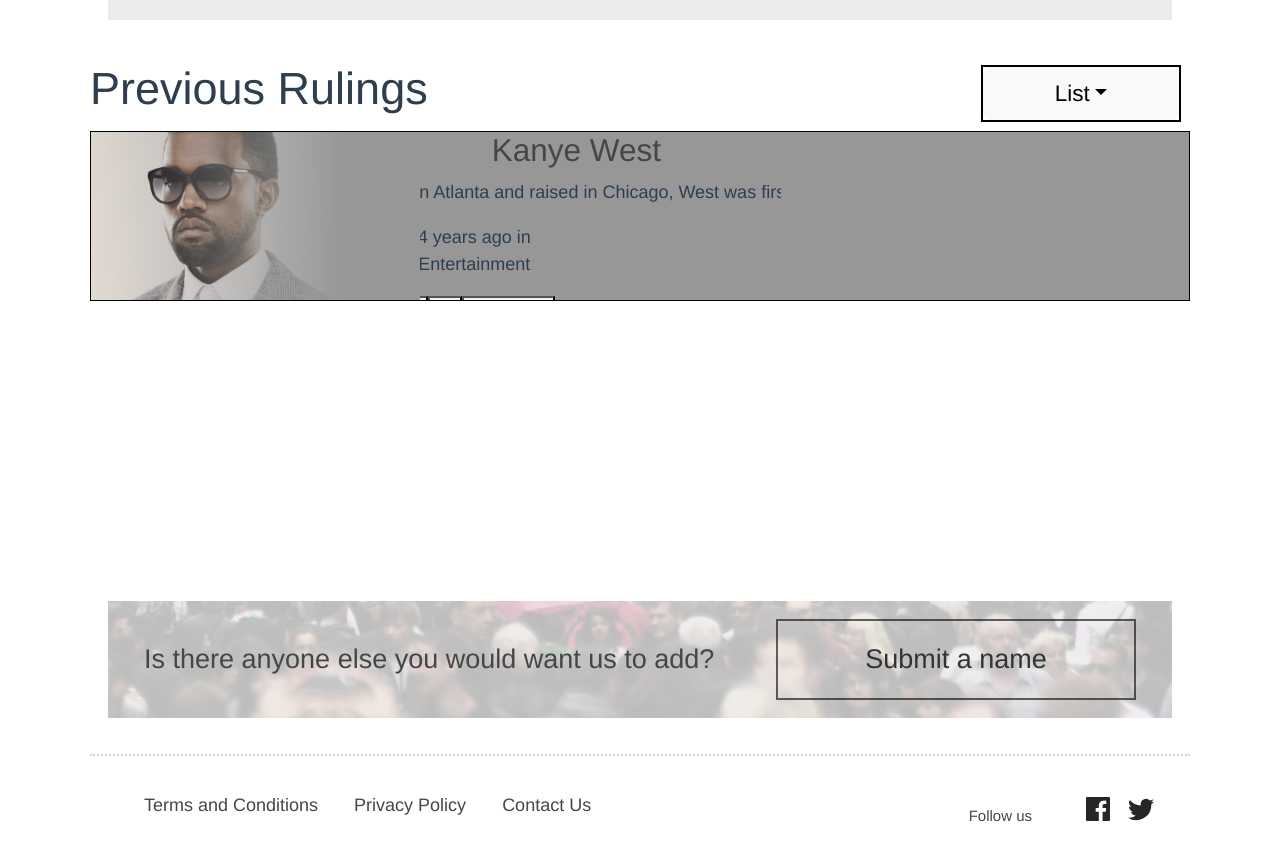
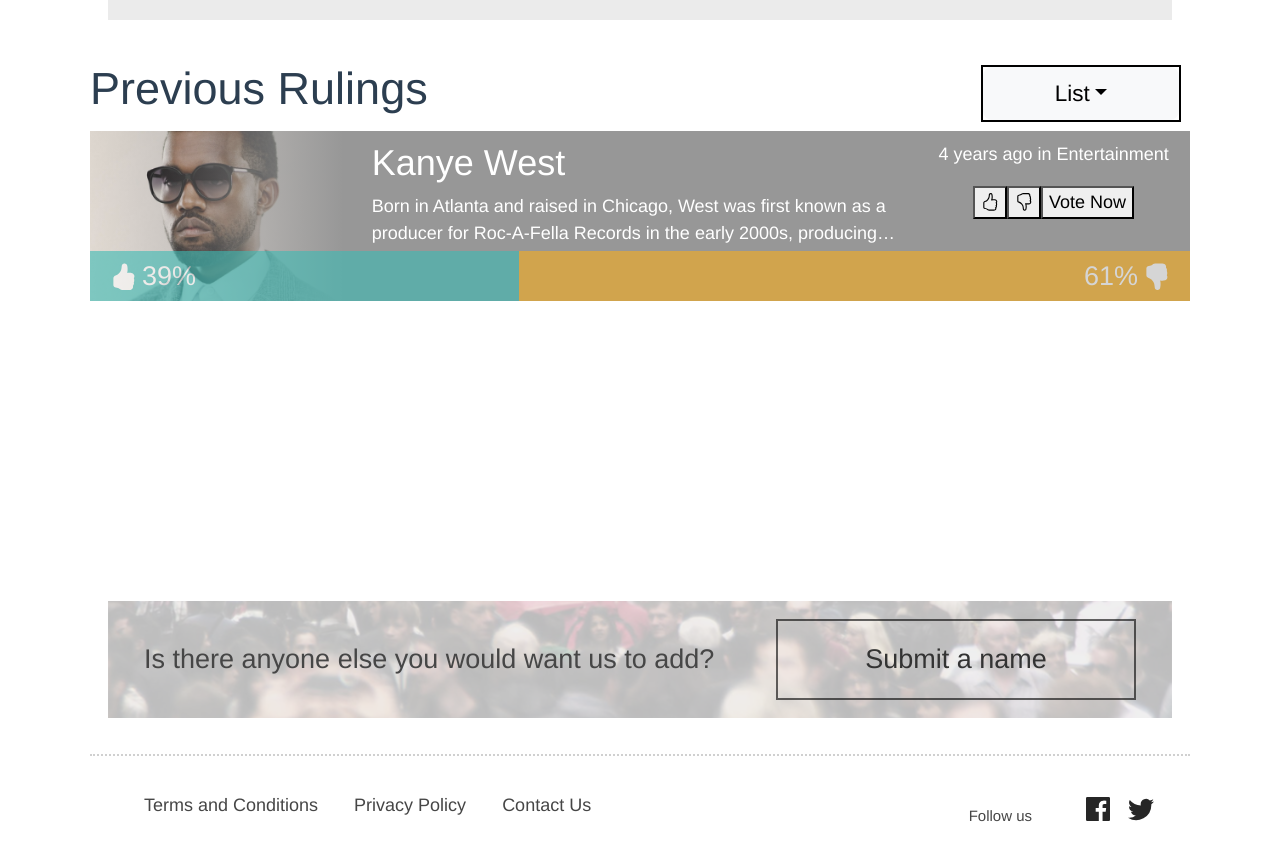
Before and after one commit to camillodev/rule-of-thumb, a Vue app: page / in a window 1280 px wide. Shown: the part 820-1680 px from the top of the page. Built offline with nearby package versions, Linux system fonts and the light colour scheme.

Commit message:
styling  voting bar

```diff
--- a/src/components/PollCard.vue
+++ b/src/components/PollCard.vue
@@ -4,12 +4,12 @@
       <div class="pollcard__profile col-md-3">
         <img :src="imagePath" :alt="card.name + ' profile picture'" />
       </div>
-      <div class="pollcard__details col-md-9">
-        <div class="pollcard__description col-md-6">
+      <div class="pollcard__details d-flex text-white col-md-9">
+        <div class="pollcard__description col-md-8">
           <h3>{{ card.name }}</h3>
           <p>{{ card.description }}</p>
         </div>
-        <div class="pollcard__actions col-md-3">
+        <div class="pollcard__actions col-md-4">
           <p v-if="hasVoted">Thank you for voting</p>
           <p v-else>{{ lastUpdatedDescription }}</p>
           <div class="vote-actions">
@@ -26,10 +26,11 @@
     </div>
     <div class="vote-results">
       <div class="positive" :style="{ width: positivePercentage + '%' }">
+        <b-icon icon="hand-thumbs-up-fill"></b-icon>
         {{ positivePercentage }}%
       </div>
       <div class="negative" :style="{ width: negativePercentage + '%' }">
-        {{ negativePercentage }}%
+        {{ negativePercentage }}% <b-icon icon="hand-thumbs-down-fill"></b-icon>
       </div>
     </div>
   </div>
@@ -91,15 +92,36 @@
 .pollcard {
   height: 170px;
   width: 100%;
-  border: 1px solid #000;
   overflow: hidden;
   position: relative;
-  background: linear-gradient(to right, rgba(255, 255, 255, 0), #979797 30%);
-
+  background-color: #979797;
+  &:after {
+    content: '';
+    position: absolute;
+    top: 0;
+    bottom: 0;
+    left: 0;
+    right: 76%;
+    background: linear-gradient(to right, rgba(255, 255, 255, 0), #979797 96%);
+    pointer-events: none;
+  }
   &__description {
-    white-space: nowrap;
+    text-align: left;
     overflow: hidden;
-    text-overflow: ellipsis;
+    padding: 10px 0;
+    height: 140px;
+    h3 {
+      color: #fff;
+      font-weight: 400;
+      font-size: 36px;
+    }
+    p {
+      display: -webkit-box;
+      -webkit-line-clamp: 2;
+      -webkit-box-orient: vertical;
+      overflow: hidden;
+      text-overflow: ellipsis;
+    }
   }
 
   &__profile {
@@ -112,27 +134,40 @@
       width: 100%;
     }
   }
-  &:after {
-    content: '';
-    position: absolute;
-    top: 0;
-    bottom: 0;
-    left: 0;
-    right: 70%; // Ajuste isso conforme necessário para controlar onde o degradê começa/termina
-    background: linear-gradient(to right, rgba(255, 255, 255, 0), #979797 77%);
-    pointer-events: none; // Isso garante que o pseudo-elemento não interfira com cliques
+
+
+  &__actions {
+    margin-top: 10px;
   }
 }
 
 .vote-results {
   display: flex;
-  height: 20px;
+  align-items: center;
+  height: 50px;
   background-color: #f0f0f0;
+  position: absolute;
+  bottom: 0;
+  width: 100%;
+  z-index: 9999;
+  opacity: 0.6;
+  font-size: 27px;
+  div {
+    height: 100%;
+    display: flex;
+    align-items: center;
+    padding: 0 15px;
+    color: #fff;
+  }
+  .b-icon {
+    margin: 0 5px;
+  }
 }
 .positive {
-  background-color: green;
+  background-color: #3CBBB4;
 }
 .negative {
-  background-color: red;
+  background-color: #F9AD1D;
+  justify-content: end;
 }
 </style>
```
